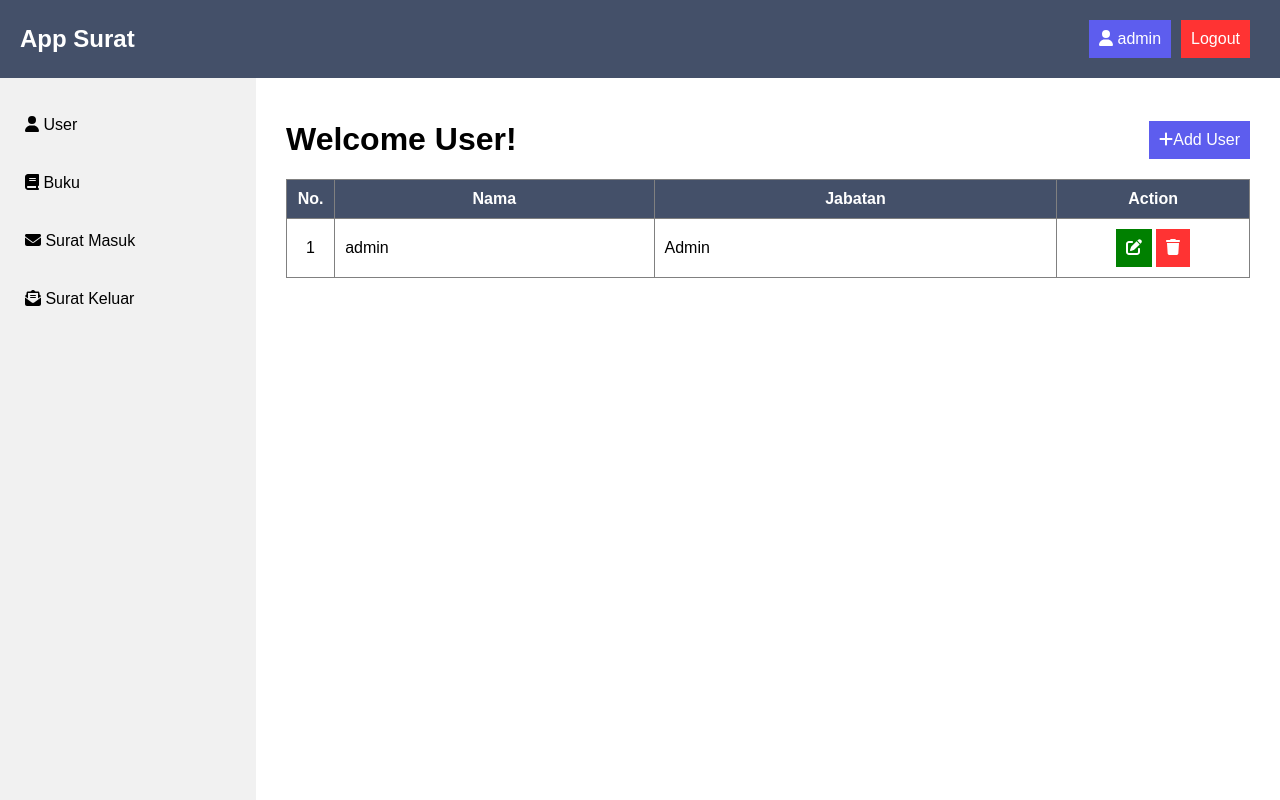
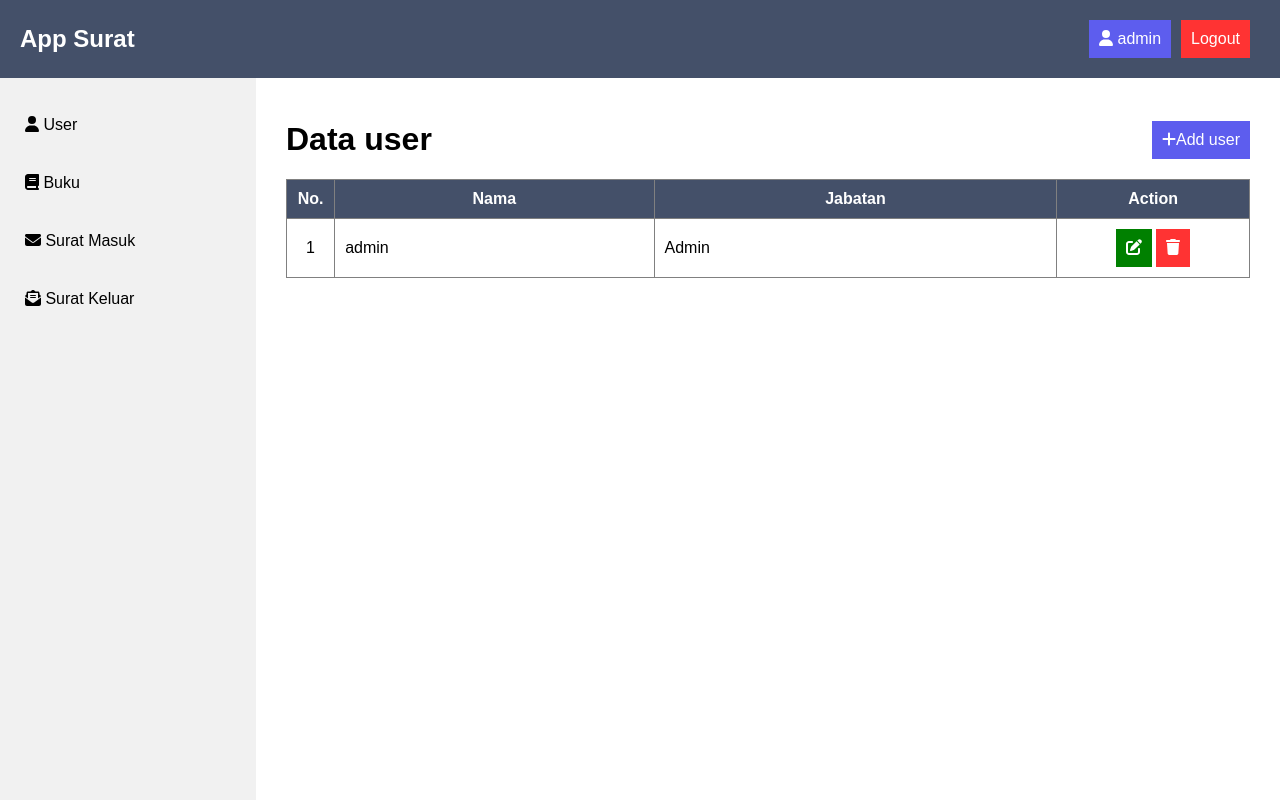
Before and after one commit to JWP-AKII/agendaris-dua, a PHP site: page / in a window 1280 px wide. Run offline with PHP 8.4, Linux system fonts and the light colour scheme; a user stored in the database is signed in; data comes from the database, SQL or seed files in the repository.

Commit message:
update user index view

```diff
--- a/user/index.php
+++ b/user/index.php
@@ -10,8 +10,8 @@
 ?>
 
 <div class="main-title">
-    <h1>Welcome User!</h1>
-    <a href="index.php?page=user-create" class="btn primary"><span class="fa fa-plus"></span>Add User</a>
+    <h1>Data user</h1>
+    <a href="index.php?page=user-create" class="btn primary"><span class="fa fa-plus"></span>Add user</a>
 </div>
 
 <table border="1">
```
